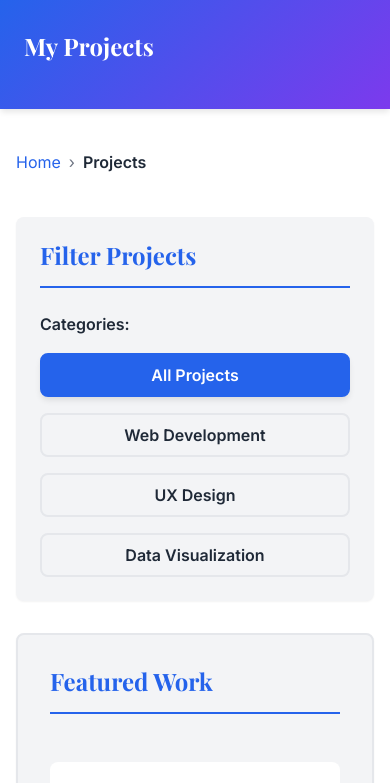
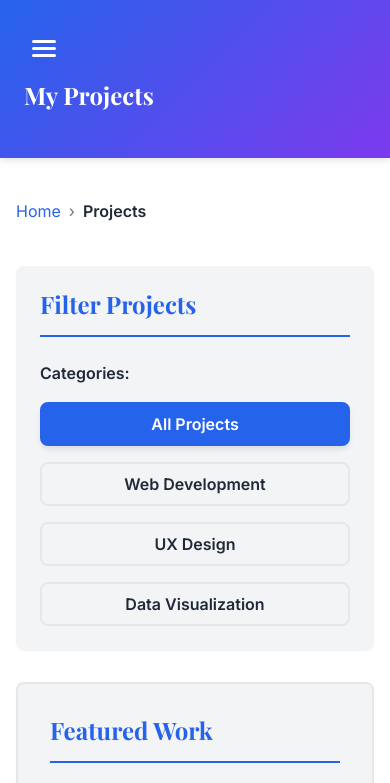
Before and after one commit to dustinnguyen012/cse134b-hw3-portfolio, a plain HTML site: page projects.html in a window 390 px wide. Shown: the top 783 px of the page. Drawn offline with nearby package versions, Linux system fonts and the light colour scheme.

Commit message:
Added CSS Hamburger Format

```diff
--- a/assets/styles.css
+++ b/assets/styles.css
@@ -1,4 +1,3 @@
-
 /* Custom Fonts with Fallbacks (Part 1) */
 @import url('https://fonts.googleapis.com/css2?family=Inter:wght@400;600;700&family=Playfair+Display:wght@700&display=swap');
 
@@ -133,9 +132,8 @@ header > p {
   opacity: 0.9;
 }
 
-/* Nested and Scoped CSS Examples (Part 1 - 4 pts) */
 
-/* Example 1: Navigation with nested selectors */
+/* Navigation with nested selectors */
 nav[aria-label="Main navigation"] {
   & ul {
     display: flex;
@@ -168,7 +166,7 @@ nav[aria-label="Main navigation"] {
   }
 }
 
-/* Example 2: Sidebar with nested structure */
+/* Sidebar with nested structure */
 .sidebar {
   background-color: var(--color-background, #ffffff);
   padding: var(--spacing-lg, 2rem);
@@ -189,7 +187,7 @@ nav[aria-label="Main navigation"] {
   }
 }
 
-/* Example 3: Filter buttons with nested states */
+/*Filter buttons with nested states */
 .filter-btn {
   background-color: var(--color-surface, #f3f4f6);
   color: var(--color-text, #1f2937);
@@ -222,7 +220,7 @@ nav[aria-label="Main navigation"] {
   }
 }
 
-/* Example 4: Form with deeply nested structure */
+/*Form with deeply nested structure */
 form {
   background-color: var(--color-background, #ffffff);
   padding: var(--spacing-xl, 3rem);
@@ -269,7 +267,7 @@ form {
   }
 }
 
-/* Example 5: Project grid with nested article styling */
+/*Project grid with nested article styling */
 .project-grid {
   display: grid;
   grid-template-columns: repeat(auto-fit, minmax(280px, 1fr));
@@ -322,6 +320,7 @@ nav[aria-label="Main navigation"] ul li a:hover {
 nav[aria-label="Main navigation"] ul li a:active {
   transform: translateY(0);
 }
+
 
 header:has(nav a:hover) {
   box-shadow: var(--shadow-lg, 0 10px 15px -3px rgba(0, 0, 0, 0.1));
@@ -812,8 +811,12 @@ iframe {
 
 /* RESPONSIVE DESIGN - MOBILE FIRST (Part 3) */
 
-/* Hamburger menu button */
-.menu-toggle {
+/* Pure CSS Hamburger Menu (no JavaScript required) */
+.menu-toggle-checkbox {
+  display: none;
+}
+
+.menu-toggle-label {
   display: none;
   background: none;
   border: none;
@@ -821,11 +824,29 @@ iframe {
   font-size: 1.5rem;
   cursor: pointer;
   padding: var(--spacing-xs, 0.5rem);
+  position: relative;
+  z-index: 1001;
+}
+
+.hamburger-icon {
+  display: flex;
+  flex-direction: column;
+  gap: 4px;
+  width: 24px;
+}
+
+.hamburger-icon span {
+  display: block;
+  width: 100%;
+  height: 3px;
+  background: white;
+  border-radius: 2px;
+  transition: all 0.3s ease;
 }
 
 /* Mobile Styles (< 768px) - Part 3 */
 @media (max-width: 767px) {
-  header .menu-toggle {
+  .menu-toggle-label {
     display: block;
     margin-bottom: var(--spacing-sm, 1rem);
   }
@@ -837,8 +858,22 @@ iframe {
     transition: max-height 0.3s ease;
   }
 
-  header nav[aria-label="Main navigation"] ul.active {
+  /* When checkbox is checked, show menu */
+  .menu-toggle-checkbox:checked ~ nav[aria-label="Main navigation"] ul {
     max-height: 500px;
+  }
+
+  /* Animate hamburger to X when open */
+  .menu-toggle-checkbox:checked ~ .menu-toggle-label .hamburger-icon span:nth-child(1) {
+    transform: rotate(45deg) translateY(7px);
+  }
+
+  .menu-toggle-checkbox:checked ~ .menu-toggle-label .hamburger-icon span:nth-child(2) {
+    opacity: 0;
+  }
+
+  .menu-toggle-checkbox:checked ~ .menu-toggle-label .hamburger-icon span:nth-child(3) {
+    transform: rotate(-45deg) translateY(-7px);
   }
 
   header nav[aria-label="Main navigation"] ul li {
--- a/projects.html
+++ b/projects.html
@@ -9,6 +9,15 @@
 </head>
 <body>
   <header>
+      <!-- Pure CSS Hamburger Menu -->
+  <input type="checkbox" id="menu-toggle" class="menu-toggle-checkbox" hidden>
+  <label for="menu-toggle" class="menu-toggle-label" aria-label="Toggle navigation menu">
+    <span class="hamburger-icon">
+      <span></span>
+      <span></span>
+      <span></span>
+    </span>
+  </label>
     <h1>My Projects</h1>
     <nav aria-label="Main navigation">
       <ul>
```
Also changed, not shown: about.html (+9 -0 lines), contact.html (+9 -0 lines), experiments.html (+9 -0 lines), index.html (+9 -0 lines).
